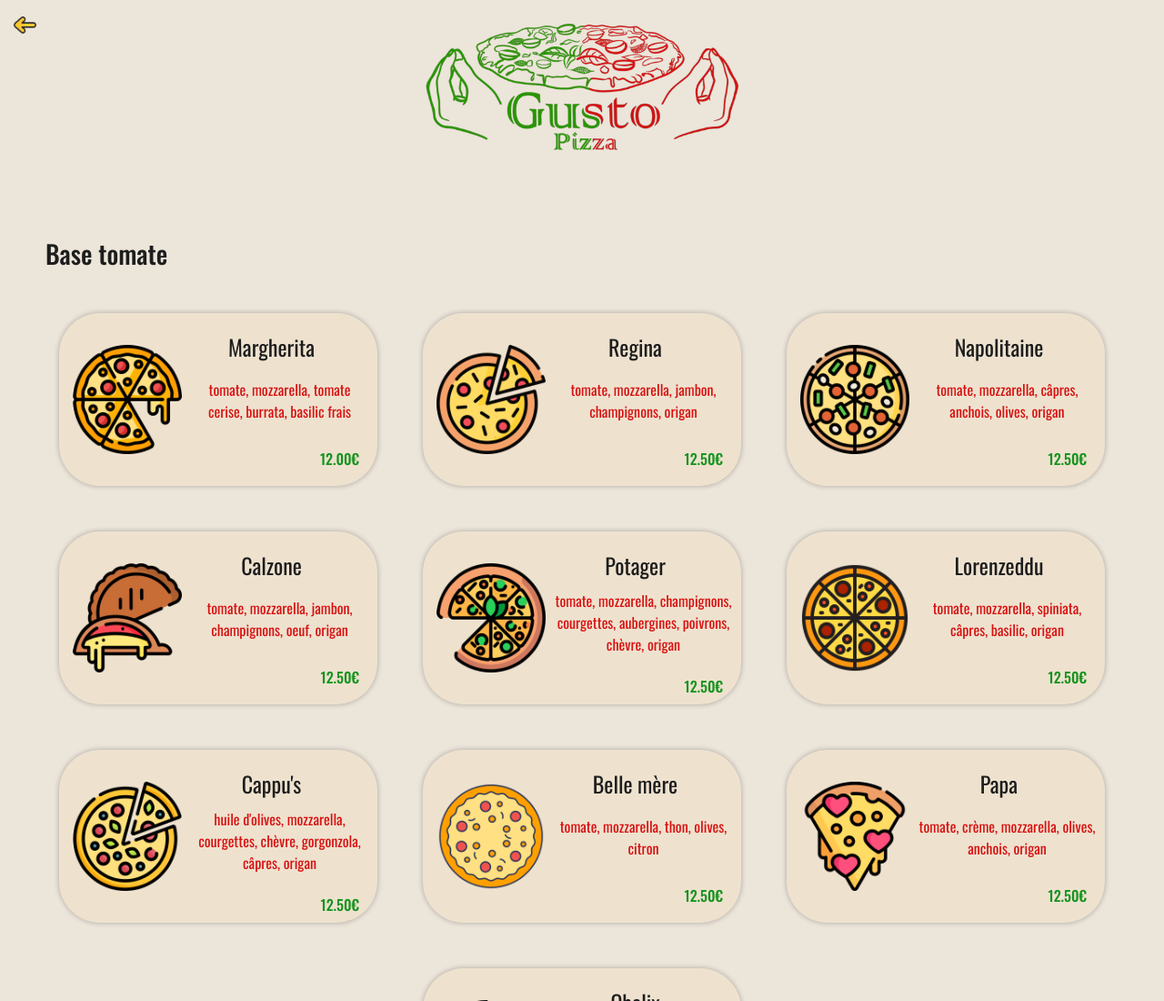
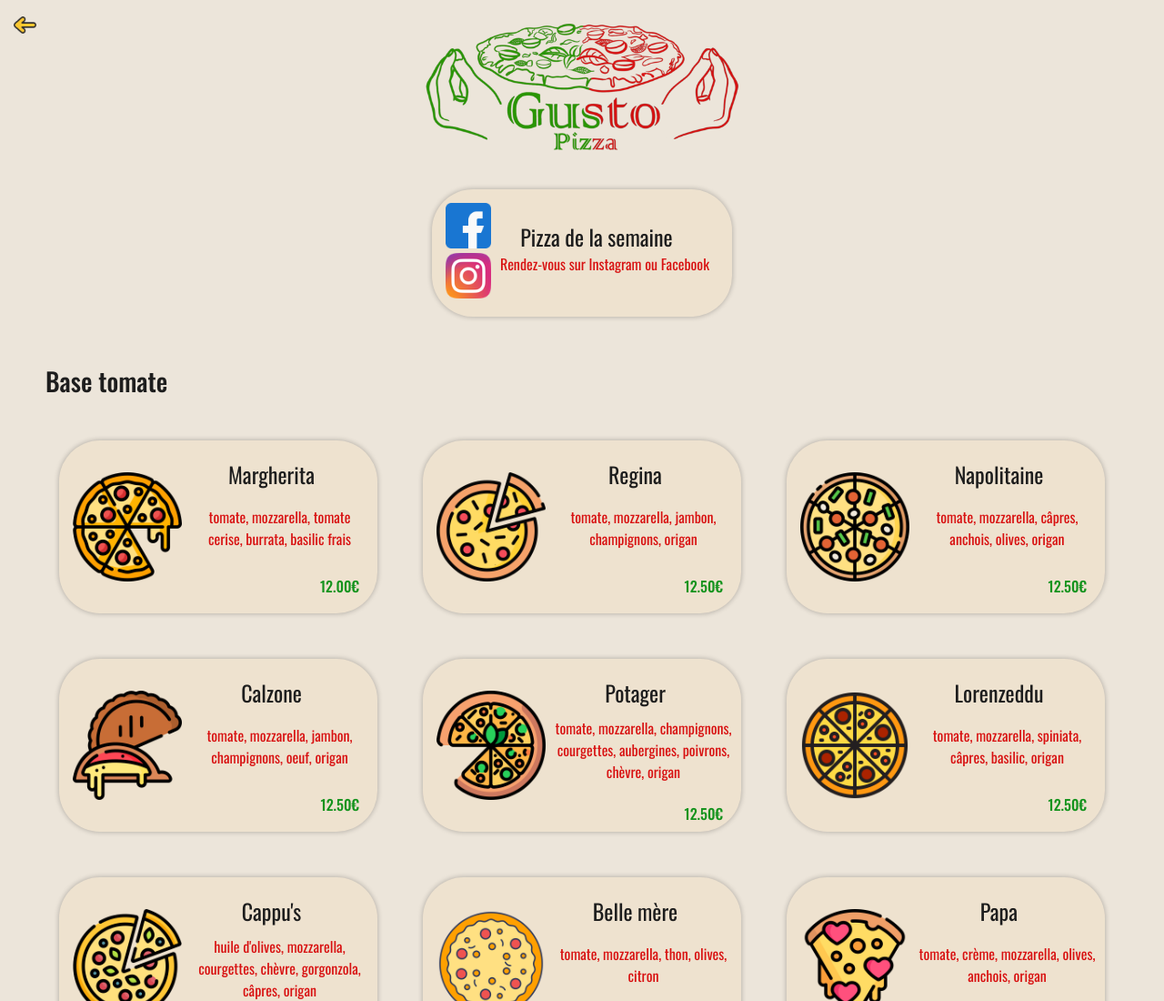
Before and after one commit to FlorianGasparine/pizzagusto86.github.io, a website: page pizzas/pizzas.html in a window 1280 px wide. Shown: the top 1100 px of the page at 91% size. Drawn offline with nearby package versions, Linux system fonts and the light colour scheme.

Commit message:
addWeekPizza

```diff
--- a/pizzas/pizzas.html
+++ b/pizzas/pizzas.html
@@ -30,6 +30,34 @@
         />
       </a>
     </header>
+
+    <aside class="aside__pizza__week">
+      <div class="aside__pizza__week__containerLink">
+        <a
+          href="https://www.facebook.com/people/Pizza-Gusto-86/100083244583186/"
+          target="_blank"
+        >
+          <img
+            src="../logo/facebook.png"
+            alt="Facebook"
+            class="aside__pizza__week--linkWidth"
+          />
+        </a>
+        <a href="https://www.instagram.com/pizzagusto86/" target="_blank">
+          <img
+            src="../logo/instagram.png"
+            alt="Instagram"
+            class="aside__pizza__week--linkWidth"
+          />
+        </a>
+      </div>
+      <div>
+        <h1 class="aside__pizza__week--title">Pizza de la semaine</h1>
+        <span class="aside__pizza__week--text"
+          >Rendez-vous sur Instagram ou Facebook</span
+        >
+      </div>
+    </aside>
 
     <section class="container__pizza">
       <h2 class="section__pizzas--positionTitle">Base tomate</h2>
--- a/styles/pages/pizzas.scss
+++ b/styles/pages/pizzas.scss
@@ -12,6 +12,40 @@
   &--direction {
     rotate: 180deg;
     width: 25px;
+  }
+}
+
+.aside__pizza__week {
+  display: flex;
+  margin: 0 auto;
+  border-radius: 45px;
+  background-color: rgb(250 197 111 / 0.1);
+  box-shadow: 0px 0px 5px 1px #00000034;
+  padding: 15px;
+  // height: 190px;
+
+  &__containerLink {
+    display: flex;
+    flex-direction: column;
+    padding: 0px;
+  }
+
+  &--linkWidth {
+    width: 50px;
+  }
+
+  &--title {
+    color: $black;
+    text-align: center;
+    margin-right: 18px;
+    margin-bottom: 0px;
+    font-weight: 400;
+  }
+  &--text {
+    text-align: center;
+    color: rgb(216 17 17);
+    // color: $primaryColor;
+    margin: 9px 10px auto 10px;
   }
 }
 
```
Also changed, not shown: images/reseaux.png (added), styles/style.css, 1 other file.
